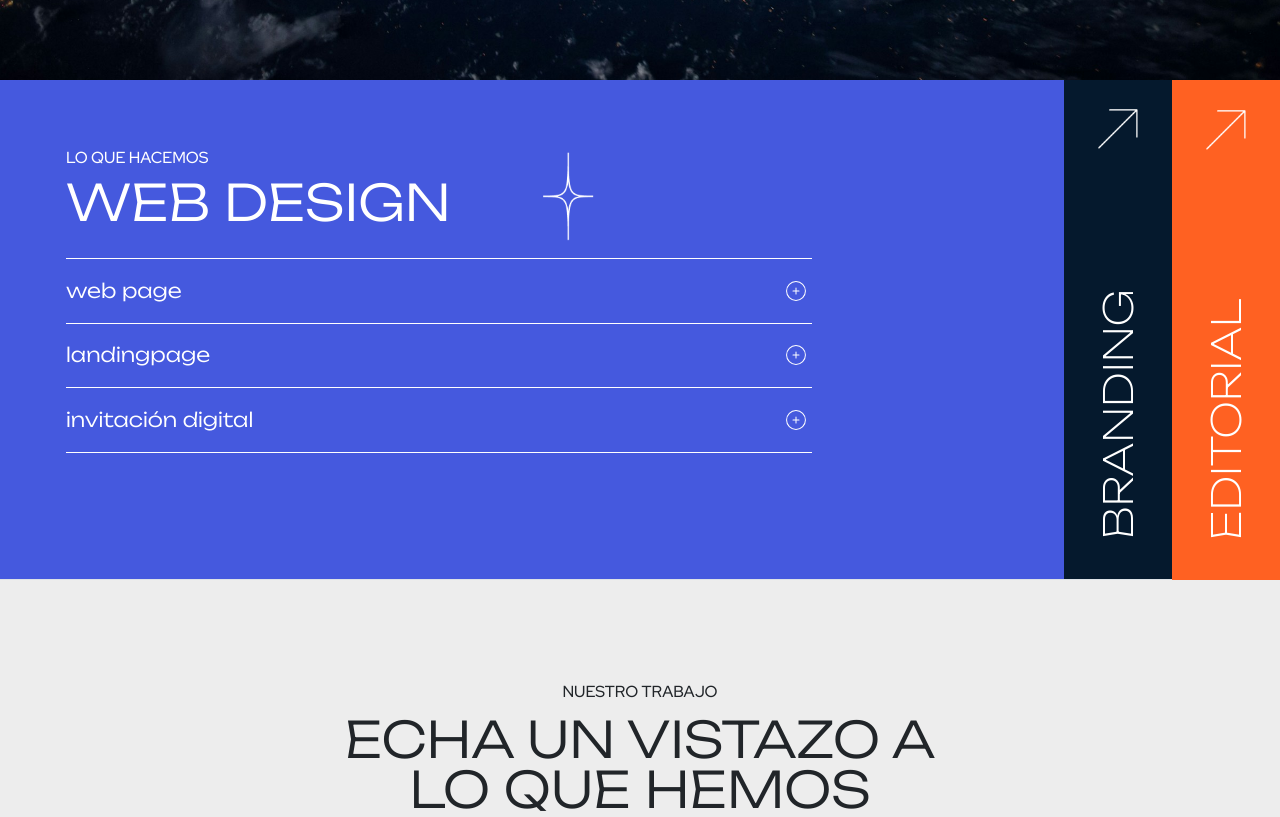
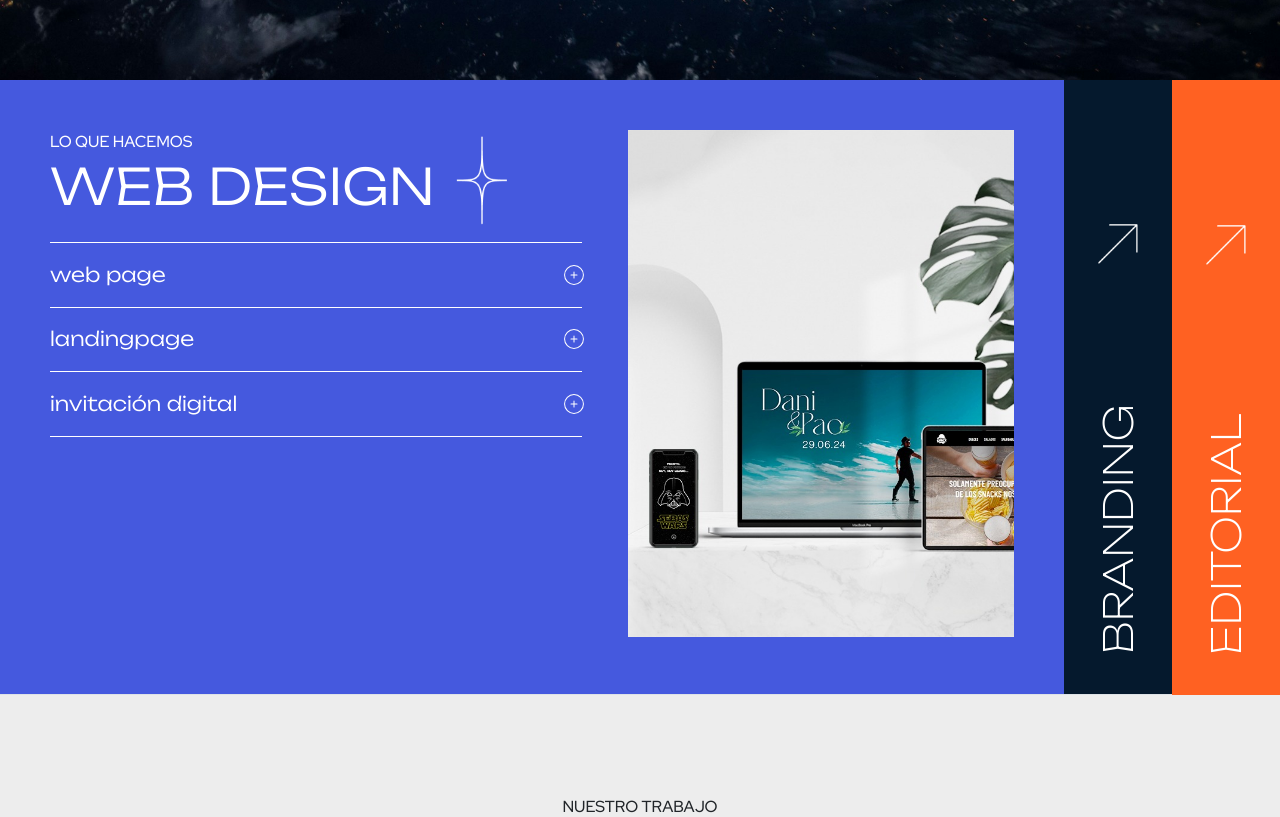
Before and after one commit to danielvergaray/studioCode, a React (Vite) app: page / in a window 1280 px wide. Shown: the part 720-1537 px from the top of the page. Built offline with nearby package versions, Linux system fonts and the light colour scheme.

Commit message:
prueba de imagen en servicios

```diff
--- a/src/components/accordion/AccordionMaker.jsx
+++ b/src/components/accordion/AccordionMaker.jsx
@@ -7,7 +7,8 @@ import { CiCirclePlus, CiCircleMinus } from "react-icons/ci";
 const AccordionMaker = () => {
   const [activeKey, setActiveKey] = useState("1"); // Inicialmente abierto el item con eventKey "0"
 
-  const handleToggle = (key) => { /* acordeon externo */
+  const handleToggle = (key) => {
+    /* acordeon externo */
     if (key !== activeKey) {
       // Solo cambia el activo si el nuevo key es diferente al actual
       setActiveKey(key);
@@ -22,13 +23,13 @@ const AccordionMaker = () => {
     setMostrarInfo((prevState) => (prevState === index ? null : index)); // Alternar índice activo
   };
 
-
   return (
     <Accordion className="acordion-externo" activeKey={activeKey} flush>
       {infoServiciosArray.map((servicio, index) => (
         <>
           <Accordion.Item
             eventKey={servicio.item}
+            key={index}
             onClick={() => handleToggle(servicio.item)}
             className={activeKey === servicio.item ? "item-activo" : ""}
             style={
@@ -48,8 +49,10 @@ const AccordionMaker = () => {
                 </span>
               </Accordion.Header>
               <Accordion.Body
-              className={activeKey === servicio.item ? "" : "oculto"}
+                className={activeKey === servicio.item ? "cuerpo_acordion" : "oculto"}
               >
+
+                <section>
                 <div className="home_desktop-servicios-pretitulo">
                   <p>{servicio.pretitulo}</p>
                 </div>
@@ -67,13 +70,13 @@ const AccordionMaker = () => {
                       <section className="servicios">
                         <div className="servicios-cerrado">
                           <h2>{descripcionServicio.titulo}</h2>
-                        <div className="servicios-iconoAbrirCerrar"
+                          <div
+                            className="servicios-iconoAbrirCerrar"
                             onClick={() => toggleInfo(index)}
                             style={{ cursor: "pointer" }}
                           >
                             <i>
                               {mostrarInfo === index ? (
-
                                 <CiCircleMinus />
                               ) : (
                                 <CiCirclePlus />
@@ -91,7 +94,15 @@ const AccordionMaker = () => {
                     )
                   )}
                 </>
+
+                </section>
+
+                <section className="prueba">
+                  <img src={servicio.servicios_branding_foto} alt="" />
+                </section>
+
               </Accordion.Body>
+
           </Accordion.Item>
         </>
       ))}
--- a/src/components/infoContext/InfoContextProvider.jsx
+++ b/src/components/infoContext/InfoContextProvider.jsx
@@ -29,6 +29,7 @@ import nuna2 from "../../assets/imagenes/proyectos/nuna/NUNA-PROJECT_02.jpg";
 import nuna3 from "../../assets/imagenes/proyectos/nuna/NUNA-PROJECT_03.jpg";
 import nuna4 from "../../assets/imagenes/proyectos/nuna/NUNA-PROJECT_04.jpg";
 import nuna5 from "../../assets/imagenes/proyectos/nuna/NUNA-PROJECT_05.jpg";
+import servicios_branding_foto from "../../assets/imagenes/servicios/servicios_branding.jpeg"
 
 const InfoContextProvider = ({ children }) => {
   const informacion = [
@@ -51,6 +52,7 @@ const InfoContextProvider = ({ children }) => {
           titulo: "web design",
           icono_flecha: iconoFlecha,
           icono_estrella: iconoEstrella,
+          servicios_branding_foto,
           descripcion_servicios: [
             {
               titulo: "web page",
--- a/src/components/sass/_Servicios.scss
+++ b/src/components/sass/_Servicios.scss
@@ -3,11 +3,10 @@
 
 @media (min-width: 847px) {
   .home_desktop-servicios {
-
     .acordion-externo {
       display: flex; // Alinea los ítems en fila
       flex-direction: row; // Coloca los elementos lado a lado
-      height: 500px;
+      height: 615px;
       .accordion-item {
         display: flex;
         flex-direction: row-reverse; // Mantiene header y body apilados dentro de cada ítem
@@ -56,7 +55,7 @@
           .accordion-body {
             flex: none;
             //overflow: auto;
-            padding: 1rem; // Ajusta los márgenes si es necesario
+            //padding: 1rem; // Ajusta los márgenes si es necesario
           }
         }
       }
@@ -69,12 +68,13 @@
         .accordion-body {
           padding: 0;
           width: 100%;
+          //display: flex;
           p {
             margin: 0;
             color: $blanco;
           }
-          .home_desktop-servicios-pretitulo{
-            p{
+          .home_desktop-servicios-pretitulo {
+            p {
               font-family: "RedHatDisplay-Medium";
               text-transform: uppercase;
             }
@@ -84,7 +84,7 @@
             font-family: "Unbounded-light";
             color: $blanco;
             display: grid;
-            grid-template-columns: 70% 30%;
+            grid-template-columns: 90% 10%;
             width: 80%;
 
             .home_desktop-servicios-p {
@@ -108,8 +108,22 @@
             display: block; // Asegura que el `span` actúe como una línea separadora
             height: 0.5px; // Define el grosor de la línea
             background-color: white; // Define el color blanco para la línea
-            width: 80%;
+            width: 92%;
           }
+        }
+        /* PARA PODER DIVIDIR Y COLOCAR LA IMAGEN */
+        .cuerpo_acordion {
+          display: grid;
+          grid-template-columns: 60% 40%;
+
+          .prueba{
+            img {
+              width: 100%;
+              //height: 400px;
+            }
+          }
+
+
         }
       }
     }
@@ -151,7 +165,7 @@
       }
       .servicios-cerrado {
         display: grid;
-        grid-template-columns: 80% 20%;
+        grid-template-columns: 90% 10%;
         padding: 10px 0;
         h2 {
           margin: 0;
@@ -171,7 +185,7 @@
             color: white;
             font-size: 1.5rem;
             margin: auto 0;
-            svg{
+            svg {
               margin-bottom: 5px;
             }
           }
```
Also changed, not shown: src/assets/imagenes/servicios/servicios_branding.jpeg (added). Lines whose indentation alone changed are shown as unchanged.
